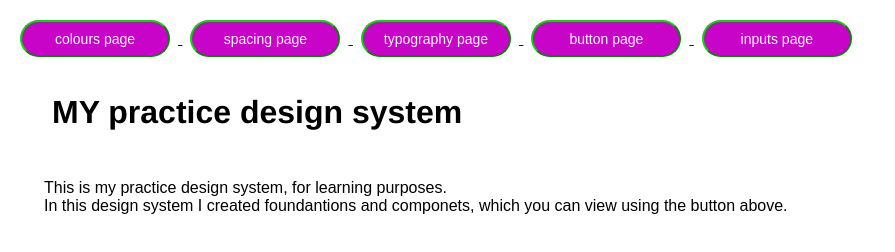
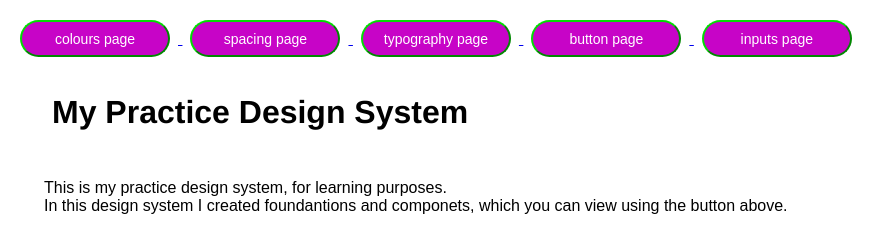
Before and after one commit to Ahallard/design-system-code, a website: page index.html in a window 1280 px wide. Shown: the whole page, without its empty margins (0-895 px from the left). Drawn offline with Linux system fonts and the light colour scheme.

Commit message:
commit 8

```diff
--- a/index.html
+++ b/index.html
@@ -28,7 +28,7 @@
                 inputs page
             </button>
         </a>
-        <h1>MY practice design system</h1>
+        <h1>My Practice Design System</h1>
         <br/>
         <section class="main-text">
         This is my practice design system, for learning purposes.<br/>
```
Also changed, not shown: docs/typography.html (+5 -5 lines).
